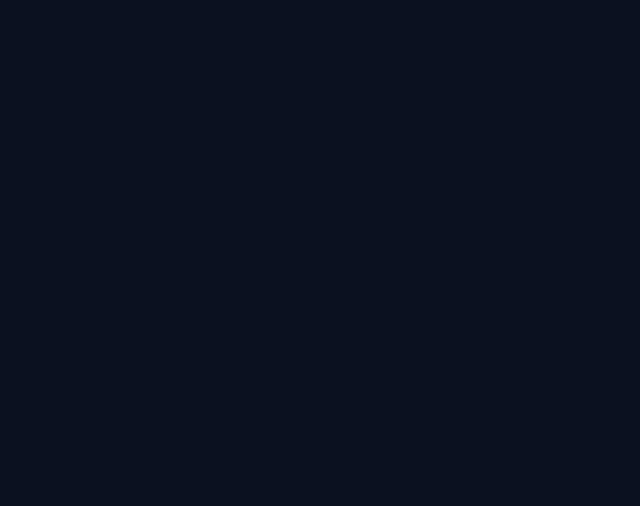
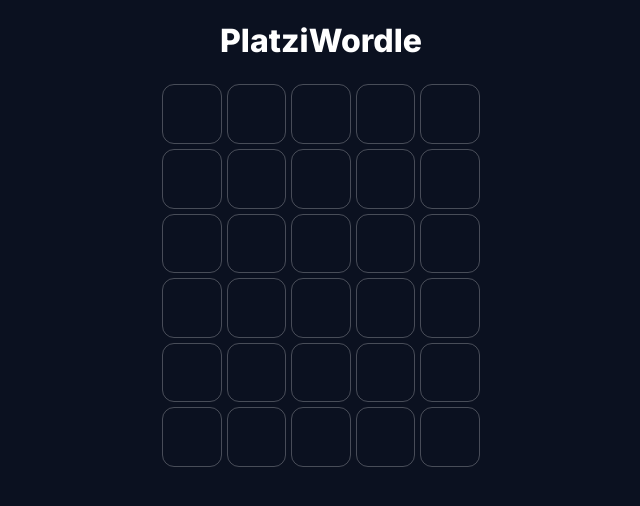
Before and after one commit to platzi/platziwordle, a website built with webpack: page public/index.html in a window 1280 px wide. Shown: the whole page, without its empty margins (319-959 px from the left). Built offline with nearby package versions, Linux system fonts and the light colour scheme.

Commit message:
Aplicación de fromEvent en PlatziWordle

```diff
--- a/public/index.html
+++ b/public/index.html
@@ -8,6 +8,51 @@
     <title>PlatziWordle</title>
   </head>
   <body>
+    <h1 class="web-title">PlatziWordle</h1>
+    <div class="letters-container">
+      <div class="letter-row">
+        <div class="letter"></div>
+        <div class="letter"></div>
+        <div class="letter"></div>
+        <div class="letter"></div>
+        <div class="letter"></div>
+      </div>
+      <div class="letter-row">
+        <div class="letter"></div>
+        <div class="letter"></div>
+        <div class="letter"></div>
+        <div class="letter"></div>
+        <div class="letter"></div>
+      </div>
+      <div class="letter-row">
+        <div class="letter"></div>
+        <div class="letter"></div>
+        <div class="letter"></div>
+        <div class="letter"></div>
+        <div class="letter"></div>
+      </div>
+      <div class="letter-row">
+        <div class="letter"></div>
+        <div class="letter"></div>
+        <div class="letter"></div>
+        <div class="letter"></div>
+        <div class="letter"></div>
+      </div>
+      <div class="letter-row">
+        <div class="letter"></div>
+        <div class="letter"></div>
+        <div class="letter"></div>
+        <div class="letter"></div>
+        <div class="letter"></div>
+      </div>
+      <div class="letter-row">
+        <div class="letter"></div>
+        <div class="letter"></div>
+        <div class="letter"></div>
+        <div class="letter"></div>
+        <div class="letter"></div>
+      </div>
+    </div>
     <script src="./bundle.js"></script>
   </body>
 </html>
--- a/src/index.js
+++ b/src/index.js
@@ -1,3 +1,26 @@
 /**
- * PlatziWordle: Juego de Wordle en RxJS
+ * Aplicación de fromEvent en PlatziWordle:
+ * fromEvent nos ayuda a atrapar eventos generados por elementos en el DOM.
  */
+
+import { fromEvent } from "rxjs";
+
+const letterRows = document.getElementsByClassName("letter-row");
+const onKeyDown$ = fromEvent(document, "keydown");
+let letterIndex = 0;
+let letterRowIndex = 0;
+
+const insertLetter = {
+  next: (event) => {
+    const pressedKey = event.key.toUpperCase();
+    if (pressedKey.length === 1 && pressedKey.match(/[a-z]/i)) {
+      let letterBox =
+        Array.from(letterRows)[letterRowIndex].children[letterIndex];
+      letterBox.textContent = pressedKey;
+      letterBox.classList.add("filled-letter");
+      letterIndex++;
+    }
+  },
+};
+
+onKeyDown$.subscribe(insertLetter);
```
